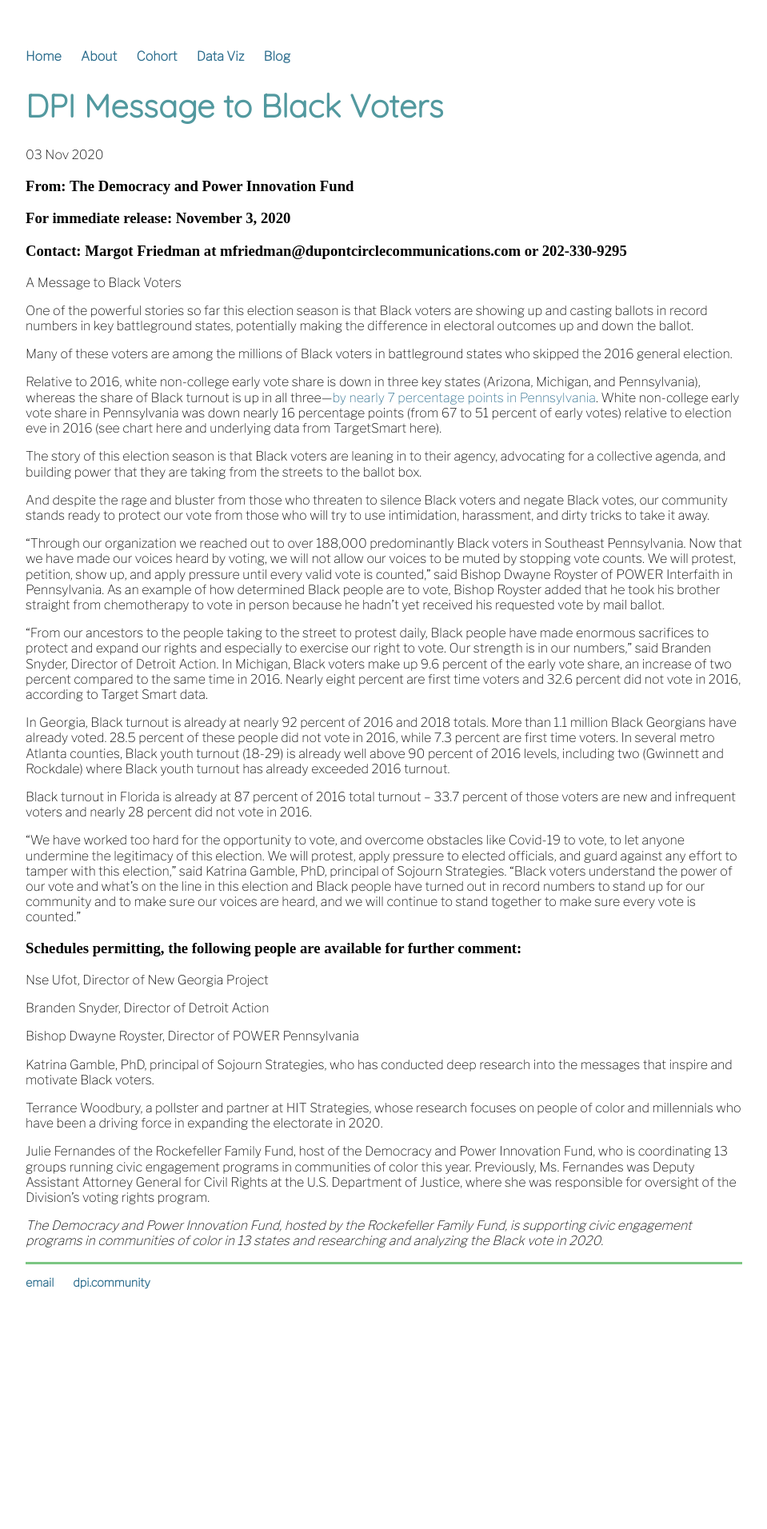
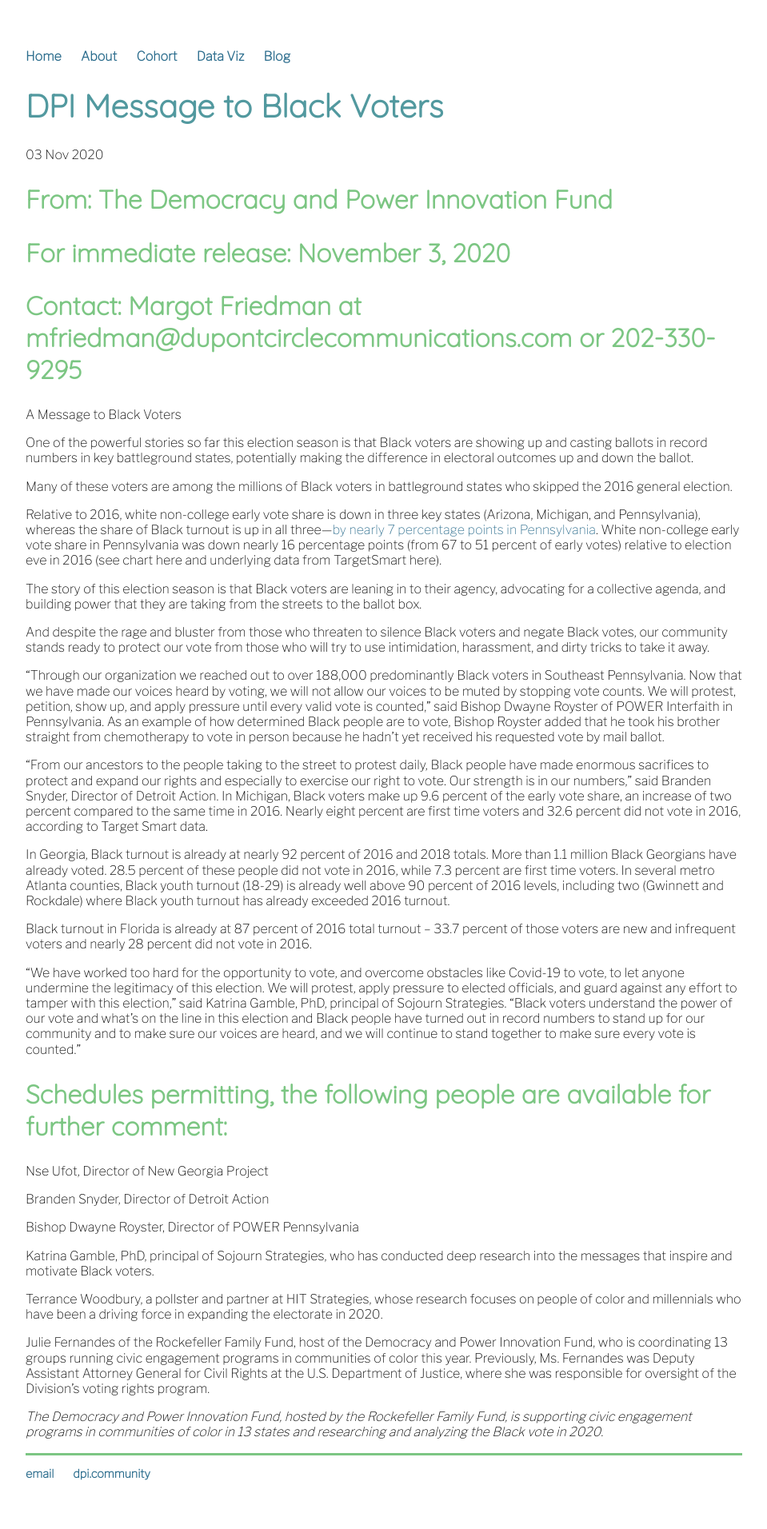
Before and after one commit to democracy-power-innovation/democracy-power-innovation.github.io, a Jekyll site: the page built from _posts/2020-11-03-dpi-message-to-black-voters.md, in a window 1280 px wide. Shown: the whole page at 80% size, without its empty margins (160-1119 px from the left). Built offline with Jekyll 4.4.1, drawn with Linux system fonts in a browser that asks for light colours; before the commit the page ends 1673 px from its top, so only the background shows below that.

```diff
--- a/_posts/2020-11-03-dpi-message-to-black-voters.md
+++ b/_posts/2020-11-03-dpi-message-to-black-voters.md
@@ -3,9 +3,9 @@ layout: post
 title: "DPI Message to Black Voters"
 date: 2020-11-03
 ---
-### From: The Democracy and Power Innovation Fund
-### For immediate release: November 3, 2020
-### Contact: Margot Friedman  at mfriedman@dupontcirclecommunications.com or 202-330-9295
+## From: The Democracy and Power Innovation Fund
+## For immediate release: November 3, 2020
+## Contact: Margot Friedman  at mfriedman@dupontcirclecommunications.com or 202-330-9295
 
 A Message to Black Voters
 
@@ -29,7 +29,7 @@ Black turnout in Florida is already at 87 percent of 2016 total turnout -- 33.7
 
 “We have worked too hard for the opportunity to vote, and overcome obstacles like Covid-19 to vote, to let anyone undermine the legitimacy of this election. We will protest, apply pressure to elected officials, and guard against any effort to tamper with this election,” said Katrina Gamble, PhD, principal of Sojourn Strategies. “Black voters understand the power of our vote and what’s on the line in this election and Black people have turned out in record numbers to stand up for our community and to make sure our voices are heard, and we will continue to stand together to make sure every vote is counted.”
 
-### Schedules permitting, the following people are available for further comment:
+## Schedules permitting, the following people are available for further comment:
 
 Nse Ufot, Director of New Georgia Project
 
```
